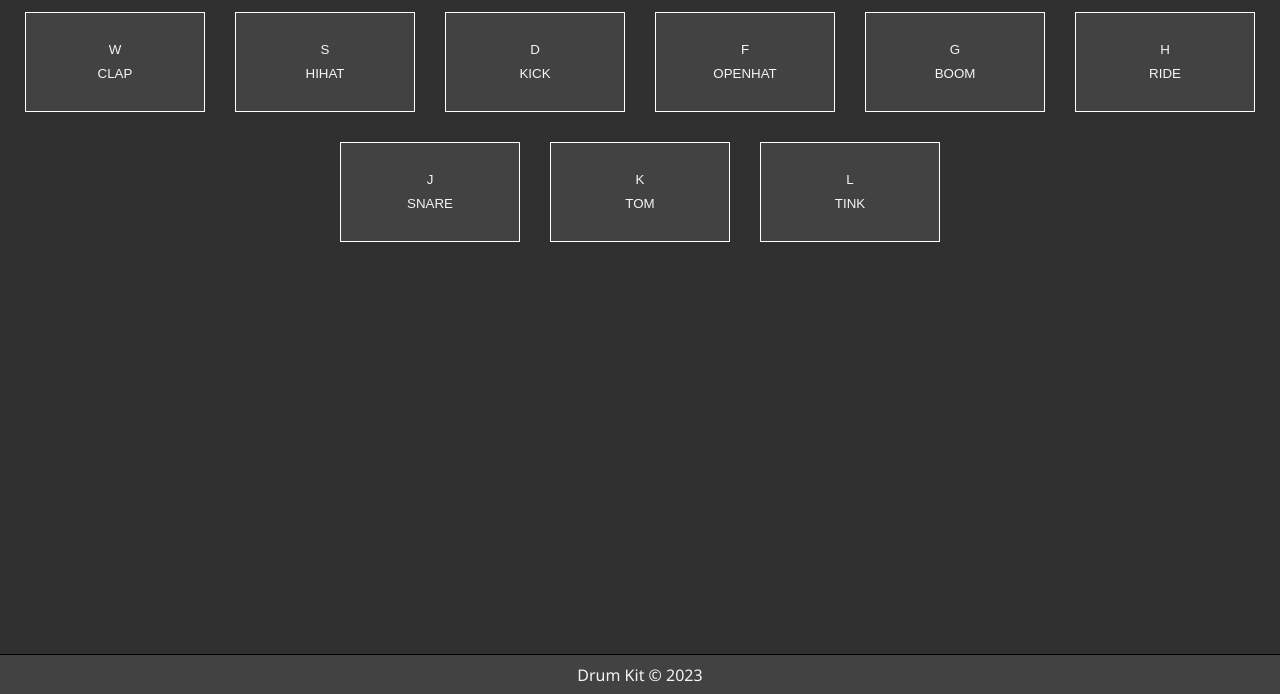
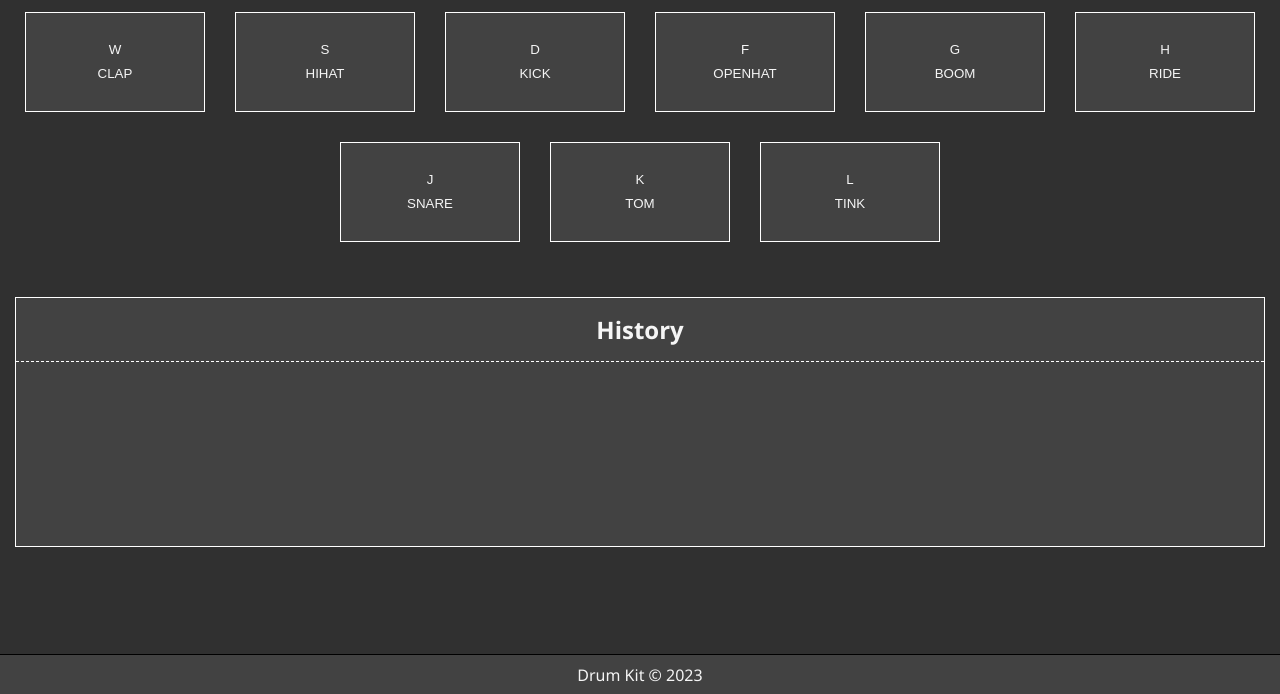
Before and after one commit to Dlugolecka/DK, a website built with webpack: page dist/index.html in a window 1280 px wide. Shown: the part 106-800 px from the top of the page. Built offline with nearby package versions, Linux system fonts and the light colour scheme.

Commit message:
Create history list element

```diff
--- a/src/js/content.js
+++ b/src/js/content.js
@@ -91,6 +91,21 @@ const config = {
           },
         ],
       },
+      {
+        tag: "section",
+        class: ["history--section"],
+        children: [
+          {
+            tag: "h2",
+            class: ["history--text"],
+            text: "History",
+          },
+          {
+            tag: "ul",
+            class: ["history--list"],
+          },
+        ],
+      },
     ],
   },
 };
--- a/src/scss/base/_loyout.scss
+++ b/src/scss/base/_loyout.scss
@@ -26,6 +26,11 @@
   flex-flow: row wrap;
   justify-content: center;
 }
+
+.history--section{
+
+}
+
 
 .btn {
   display: flex;
--- /dev/null
+++ b/src/scss/components/_history.scss
@@ -0,0 +1,14 @@
+.history--section {
+  width: 100%;
+  margin: 40px 15px 30px;
+  border: 1px solid #ffffff;
+  background-color: $bg-color-light;
+  height: 250px;
+}
+
+.history--text {
+  border-bottom: 1px dashed #ffffff;
+  padding: 15px;
+  margin: 0;
+  text-align: center;
+}
--- a/src/scss/index.scss
+++ b/src/scss/index.scss
@@ -7,4 +7,5 @@
 @import "../scss/components/header";
 @import "../scss/components/keyboard";
 @import "../scss/components/buttons";
+@import "../scss/components/history";
 @import "../scss/components/footer";
```
Also changed, not shown: dist/bundle.js.
